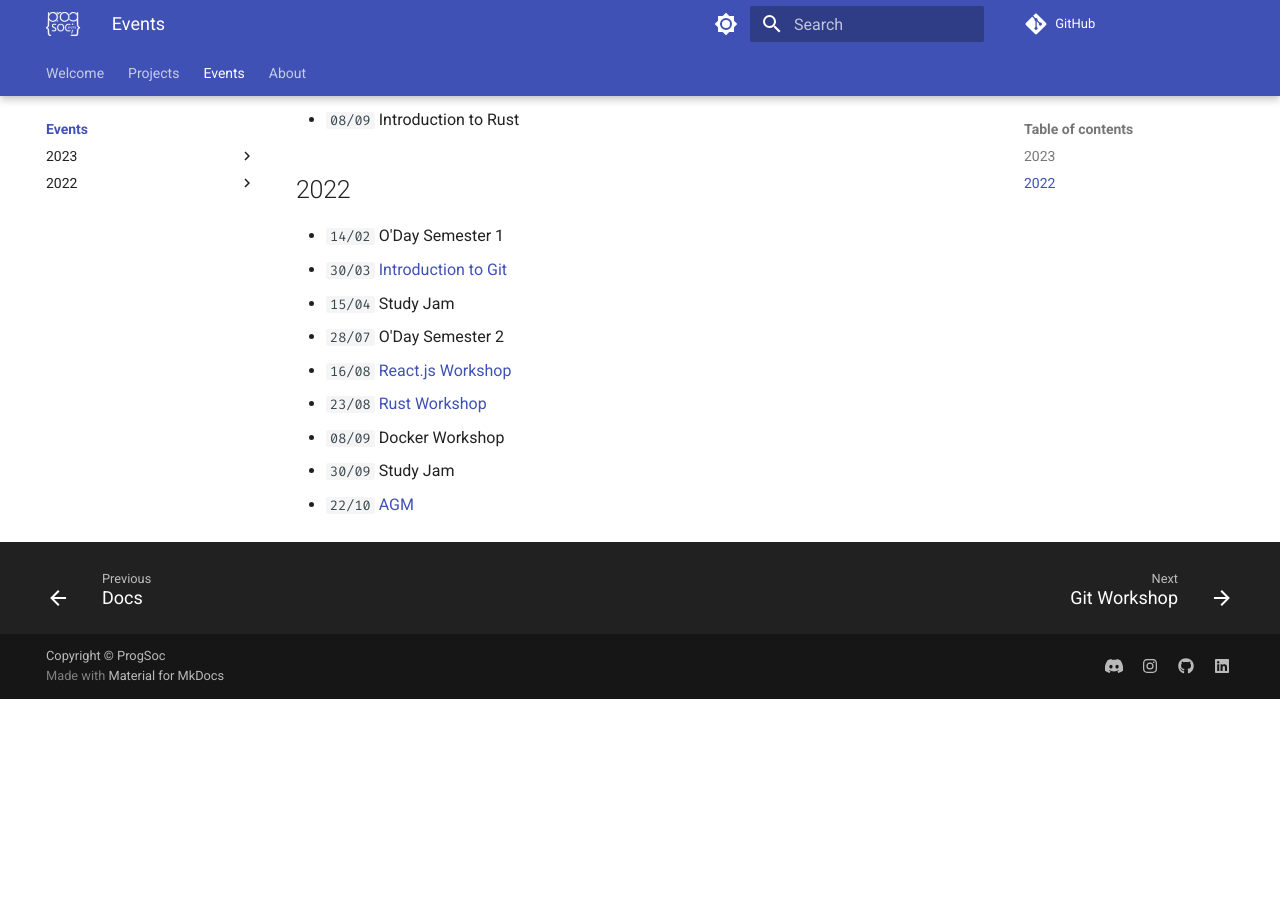
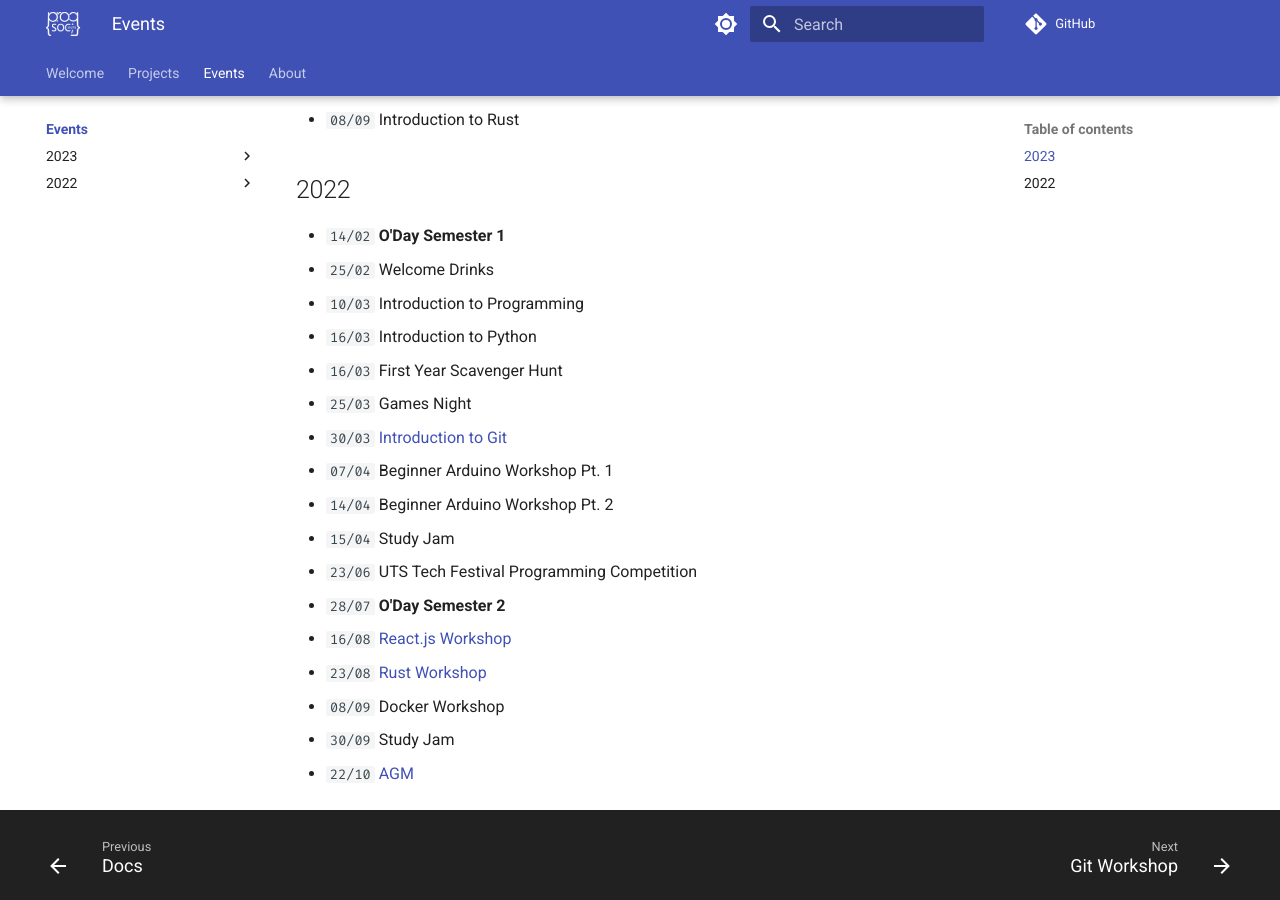
Before and after one commit to ProgSoc/Docs, an MkDocs documentation site: the page built from docs/events/index.md, in a window 1280 px wide and 900 px high, scrolled down 591 px. Built offline with MkDocs 1.6.1 and Material for MkDocs 9.7.7, drawn with Linux system fonts in a browser that asks for light colours; comment, search, counter and statistics services are not loaded; before the commit the page ends 1290 px from its top, so only the background shows below that.

Commit message:
updated 2022 events

```diff
--- a/docs/events/index.md
+++ b/docs/events/index.md
@@ -9,23 +9,31 @@
 
 ## 2023
 
-- `15/02` O'Day Semester 1
+- `15/02` **O'Day Semester 1**
 - `23/02` Welcome Drinks
 - `09/03` Introduction to Programming (Java)
 - `22/03` [Git Workshop](./2023/git-workshop.md)
 - `11/05` [Full Stack Web Development (Part 1)](./2023/full-stack-web-development.md)
 - `18/05` Full Stack Web Development (Part 2)
 - `21/06` [UTS Tech Festival Programming Competition](./2023/programming-competition.md)
-- `02/08` O'Day Semester 2
+- `02/08` **O'Day Semester 2**
 - `25/08` Introduction to Docker
 - `08/09` Introduction to Rust
 
 ## 2022
 
-- `14/02` O'Day Semester 1
+- `14/02` **O'Day Semester 1**
+- `25/02` Welcome Drinks
+- `10/03` Introduction to Programming
+- `16/03` Introduction to Python
+- `16/03` First Year Scavenger Hunt
+- `25/03` Games Night
 - `30/03` [Introduction to Git](./2022/git.md)
+- `07/04` Beginner Arduino Workshop Pt. 1
+- `14/04` Beginner Arduino Workshop Pt. 2
 - `15/04` Study Jam
-- `28/07` O'Day Semester 2
+- `23/06` UTS Tech Festival Programming Competition
+- `28/07` **O'Day Semester 2**
 - `16/08` [React.js Workshop](./2022/react.md)
 - `23/08` [Rust Workshop](./2022/rust.md)
 - `08/09` Docker Workshop
```
